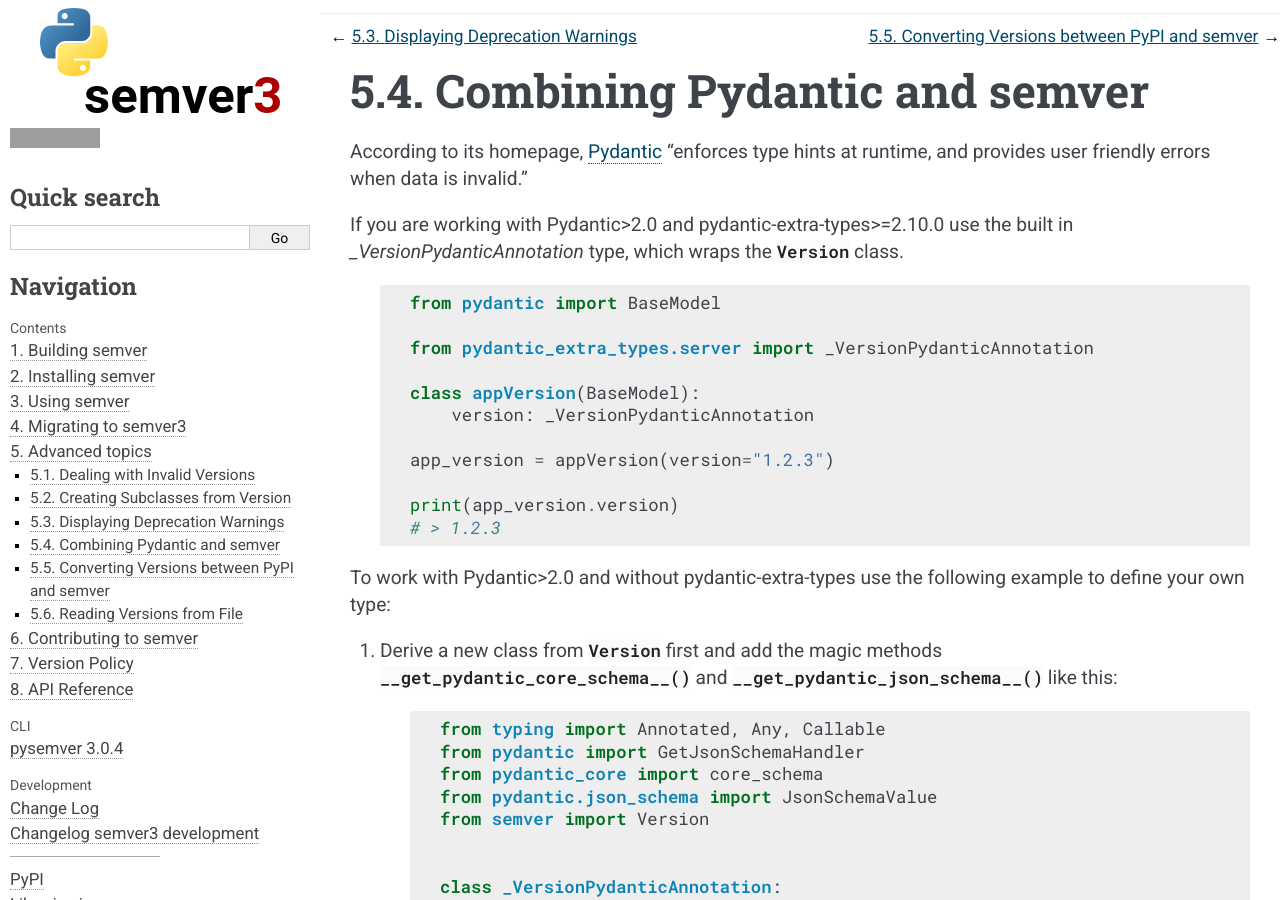
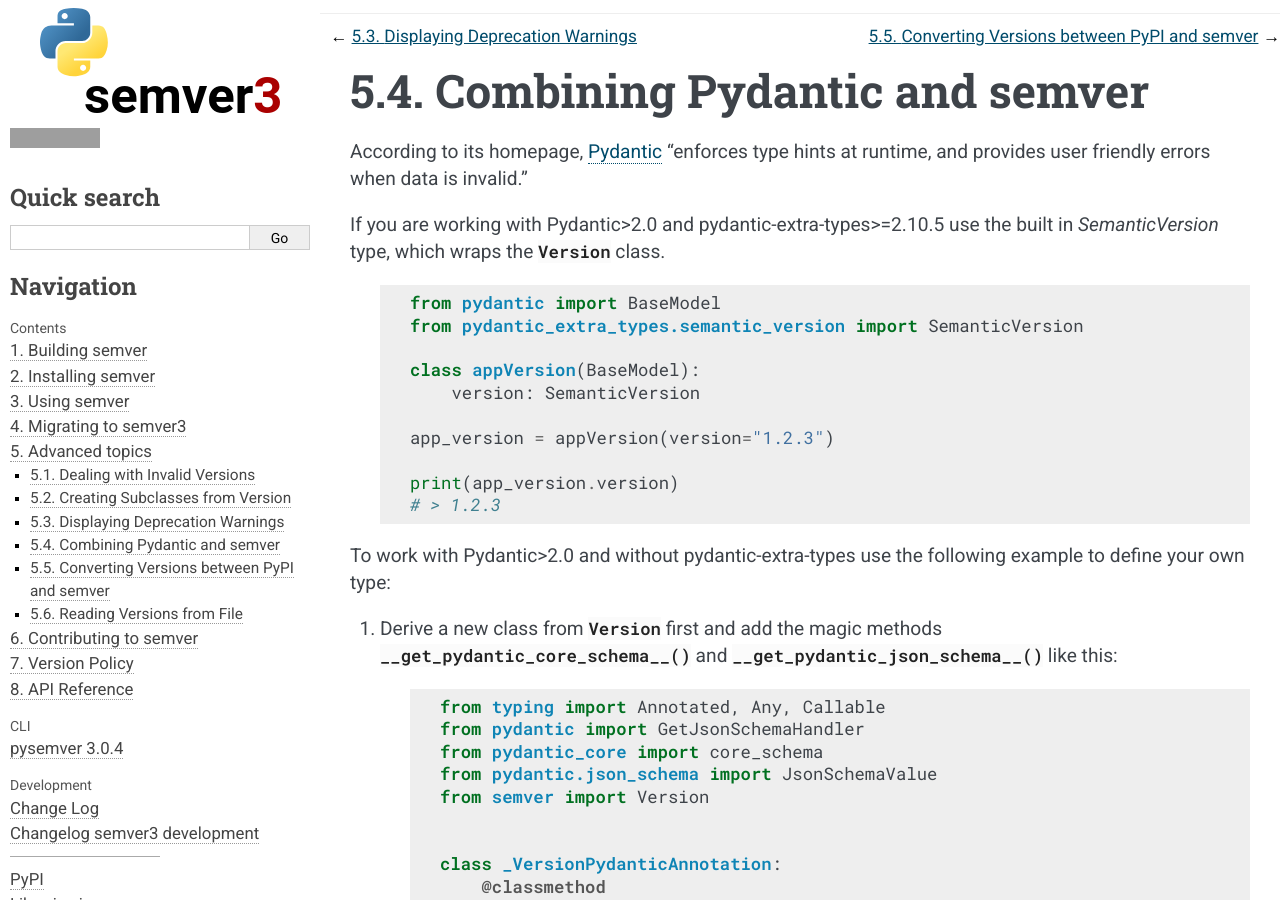
Before and after one commit to python-semver/python-semver, a Sphinx documentation site: the page built from docs/advanced/combine-pydantic-and-semver.rst, in a window 1280 px wide and 900 px high. Built offline with Sphinx 7.4.7, drawn with Linux system fonts in a browser that asks for light colours; grey boxes are pictures that could not be loaded.

Commit message:
update example with pydantic 2.10.5 semantic_version type

```diff
--- a/docs/advanced/combine-pydantic-and-semver.rst
+++ b/docs/advanced/combine-pydantic-and-semver.rst
@@ -9,16 +9,15 @@
 "enforces type hints at runtime, and provides user friendly errors when data
 is invalid."
 
-If you are working with Pydantic>2.0 and pydantic-extra-types>=2.10.0 use the built in `_VersionPydanticAnnotation` type, which wraps the :class:`Version <semver.version.Version>` class.
+If you are working with Pydantic>2.0 and pydantic-extra-types>=2.10.5 use the built in `SemanticVersion` type, which wraps the :class:`Version <semver.version.Version>` class.
 
     .. code-block:: python
 
         from pydantic import BaseModel
-
-        from pydantic_extra_types.server import _VersionPydanticAnnotation
+        from pydantic_extra_types.semantic_version import SemanticVersion
 
         class appVersion(BaseModel):
-            version: _VersionPydanticAnnotation
+            version: SemanticVersion
 
         app_version = appVersion(version="1.2.3")
 
```
